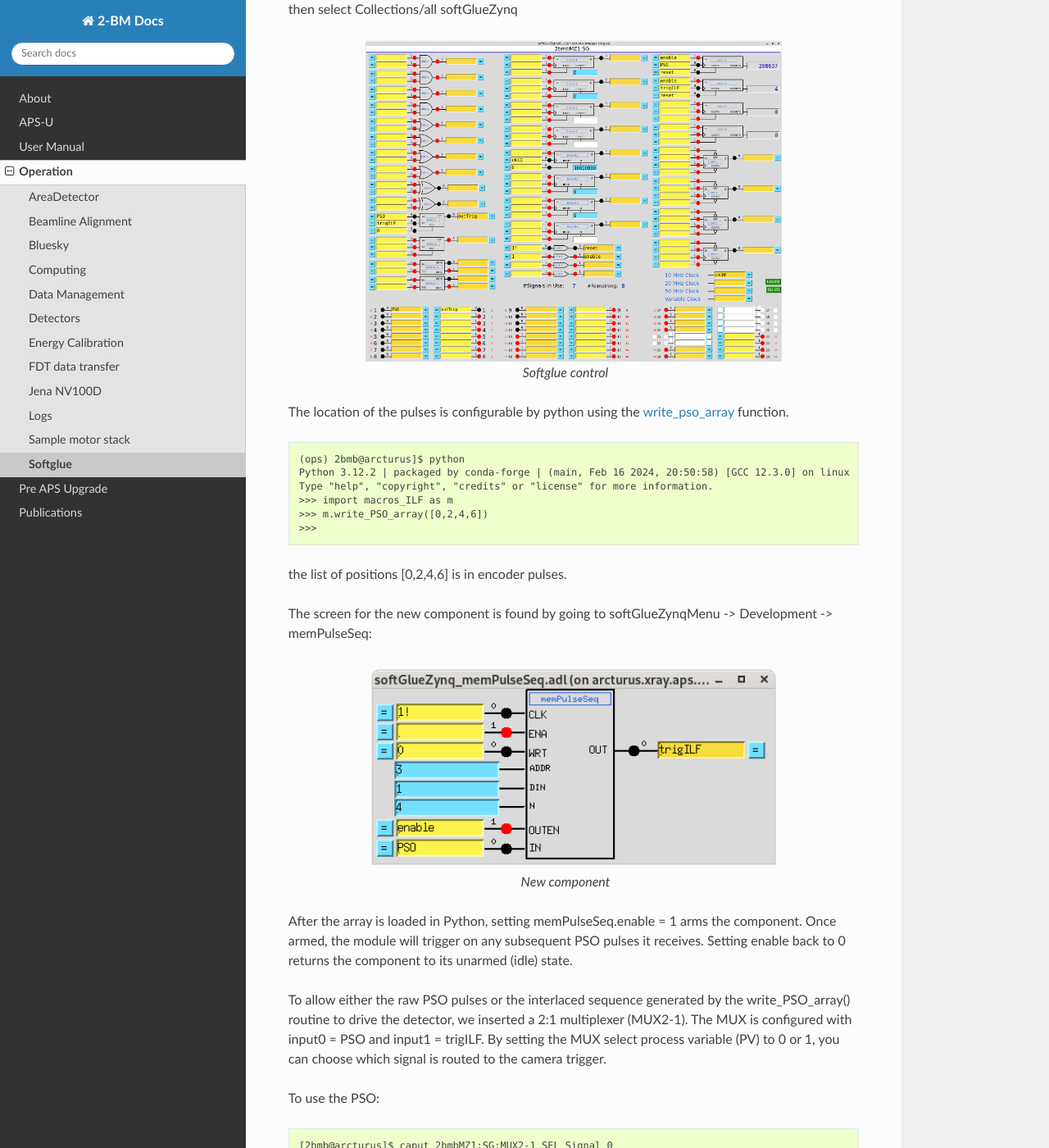
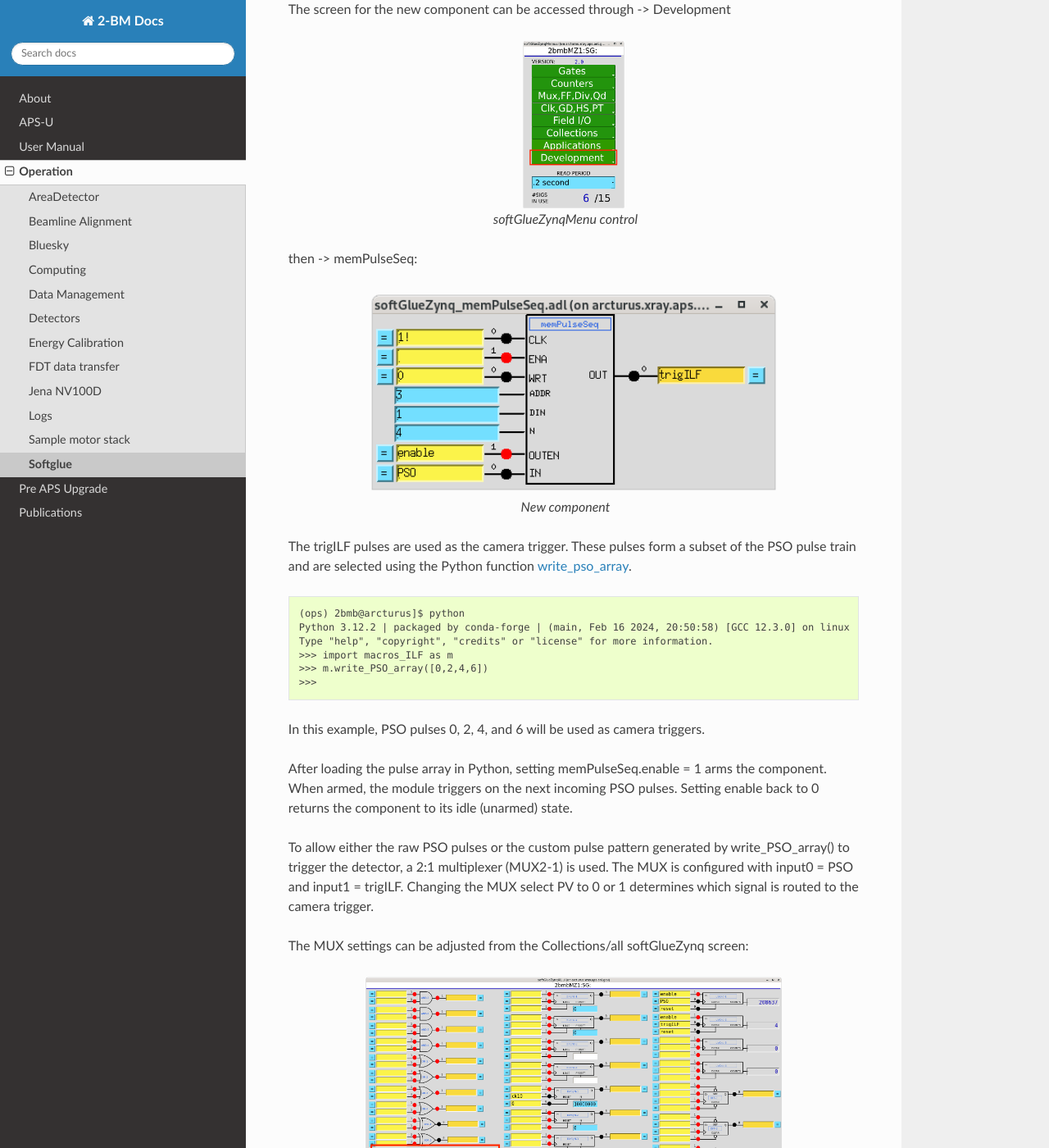
Before and after one commit to xray-imaging/2bm-docs, a Sphinx documentation site: the page built from docs/source/ops/item_060.rst, in a window 1280 px wide and 1400 px high, scrolled down 1059 px. Shown: the whole window at 82% size. Built offline with Sphinx 7.4.7 and the Read the Docs theme 3.1.0, drawn with Linux system fonts in a browser that asks for light colours; the version number could not be read and is left out; some of the changed text lies outside the part shown.

Commit message:
improved softglue docs

```diff
--- a/docs/source/ops/item_060.rst
+++ b/docs/source/ops/item_060.rst
@@ -27,25 +27,34 @@ to get:
 
    Softglue control
 
-then select softGlue/softGlueZynqMenu to get:
+Next, select softGlue/softGlueZynqMenu to open:
 
 .. figure:: ../img/softglue_002.png
    :width: 128px
    :align: center
    :alt: softglue_002
 
-   Softglue control
+   softGlueZynqMenu control
 
-then select Collections/all softGlueZynq
+The screen for the new component can be accessed through -> Development
 
-.. figure:: ../img/softglue_003.png
+.. figure:: ../img/softglue_005.png
+   :width: 128px
+   :align: center
+   :alt: softglue_004
+
+   softGlueZynqMenu control
+
+then -> memPulseSeq:
+
+.. figure:: ../img/softglue_004.png
    :width: 512px
    :align: center
-   :alt: softglue_003
+   :alt: softglue_004
 
-   Softglue control
+   New component
 
-The location of the pulses is configurable by python using the `write_pso_array <https://github.com/decarlof/interlaced/blob/main/macros_ILF.py>`_ function.
+The trigILF pulses are used as the camera trigger. These pulses form a subset of the PSO pulse train and are selected using the Python function `write_pso_array <https://github.com/decarlof/interlaced/blob/main/macros_ILF.py>`_.
 
 ::
 
@@ -58,29 +67,28 @@ The location of the pulses is configurable by python using the `write_pso_array
    >>>
 
 
-the list of positions [0,2,4,6] is in encoder pulses.
+In this example, PSO pulses 0, 2, 4, and 6 will be used as camera triggers.
 
-The screen for the new component is found by going to softGlueZynqMenu -> Development -> memPulseSeq:
+After loading the pulse array in Python, setting memPulseSeq.enable = 1 arms the component. When armed, the module triggers on the next incoming PSO pulses. Setting enable back to 0 returns the component to its idle (unarmed) state.
 
-.. figure:: ../img/softglue_004.png
+To allow either the raw PSO pulses or the custom pulse pattern generated by write_PSO_array() to trigger the detector, a 2:1 multiplexer (MUX2-1) is used. The MUX is configured with input0 = PSO and input1 = trigILF. Changing the MUX select PV to 0 or 1 determines which signal is routed to the camera trigger.
+
+The MUX settings can be adjusted from the Collections/all softGlueZynq screen:
+
+.. figure:: ../img/softglue_003.png
    :width: 512px
    :align: center
-   :alt: softglue_004
+   :alt: softglue_003
 
-   New component
+   Softglue control
 
-After the array is loaded in Python, setting memPulseSeq.enable = 1 arms the component. Once armed, the module will trigger on any subsequent PSO pulses it receives. Setting enable back to 0 returns the component to its unarmed (idle) state.
-
-To allow either the raw PSO pulses or the interlaced sequence generated by the write_PSO_array() routine to drive the detector, we inserted a 2:1 multiplexer (MUX2-1). The MUX is configured with input0 = PSO and input1 = trigILF. By setting the MUX select process variable (PV) to 0 or 1, you can choose which signal is routed to the camera trigger.
-
-
-To use the PSO:
+To route the PSO pulses:
 
 ::
 
    [2bmb@arcturus]$ caput 2bmbMZ1:SG:MUX2-1_SEL_Signal 0
 
-To use the trigILF:
+To route the trigILF pulses:
 
 ::
 
```
Also changed, not shown: other parts of docs/source/ops/item_060.rst (+3 -3 lines), docs/source/img/softglue_001.png, docs/source/img/softglue_002.png, docs/source/img/softglue_003.png, docs/source/img/softglue_005.png (added), docs/source/img/softglue_006.png (added).
